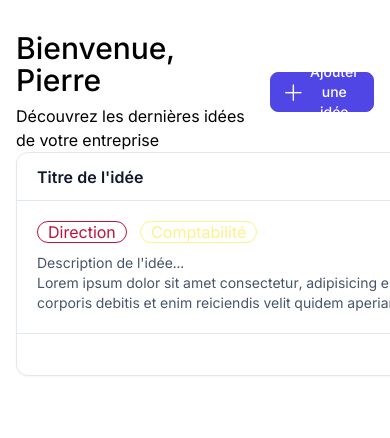
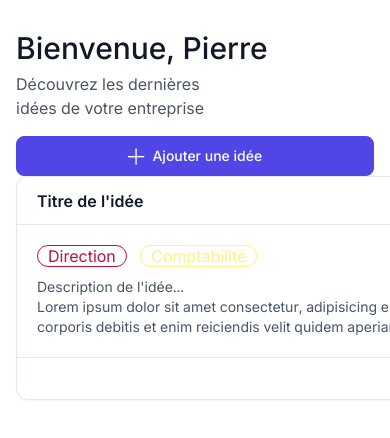
Before and after one commit to WildCodeSchool/2023-03-JS-TLSE-P3-Salesforce, a React (Vite) app in the folder frontend/: page / in a window 390 px wide. Shown: the top 438 px of the page. Built offline with nearby package versions, Linux system fonts and the light colour scheme.

Commit message:
Fixes color naming and adds responsive for PageHeader

```diff
--- a/frontend/src/components/PageHeader/PageHeader.scss
+++ b/frontend/src/components/PageHeader/PageHeader.scss
@@ -4,6 +4,7 @@
   display: flex;
   justify-content: space-between;
   align-items: center;
+  flex-direction: column;
   gap: 1rem;
 
   .content {
@@ -19,5 +20,28 @@
       @include text("md");
       color: var(--grey-600);
     }
+
+    h1,
+    h2 {
+      text-wrap: balance;
+    }
+  }
+
+  .actions {
+    display: flex;
+    gap: 1rem;
+    flex-direction: column;
+    width: 100%;
   }
 }
+
+@media screen and (min-width: 768px) {
+  .page-header {
+    flex-direction: row;
+
+    .actions {
+      flex-direction: row;
+      width: initial;
+    }
+  }
+}
--- a/frontend/src/styles/_colors.scss
+++ b/frontend/src/styles/_colors.scss
@@ -266,7 +266,7 @@ $colors: (
 
   @each $color, $shades in $colors {
     @each $shade, $value in $shades {
-      --#{"#{'color-' + #{$color} + '-' + $shade}"}: #{$value};
+      --#{$color}-#{$shade}: #{$value};
     }
   }
 }
```
